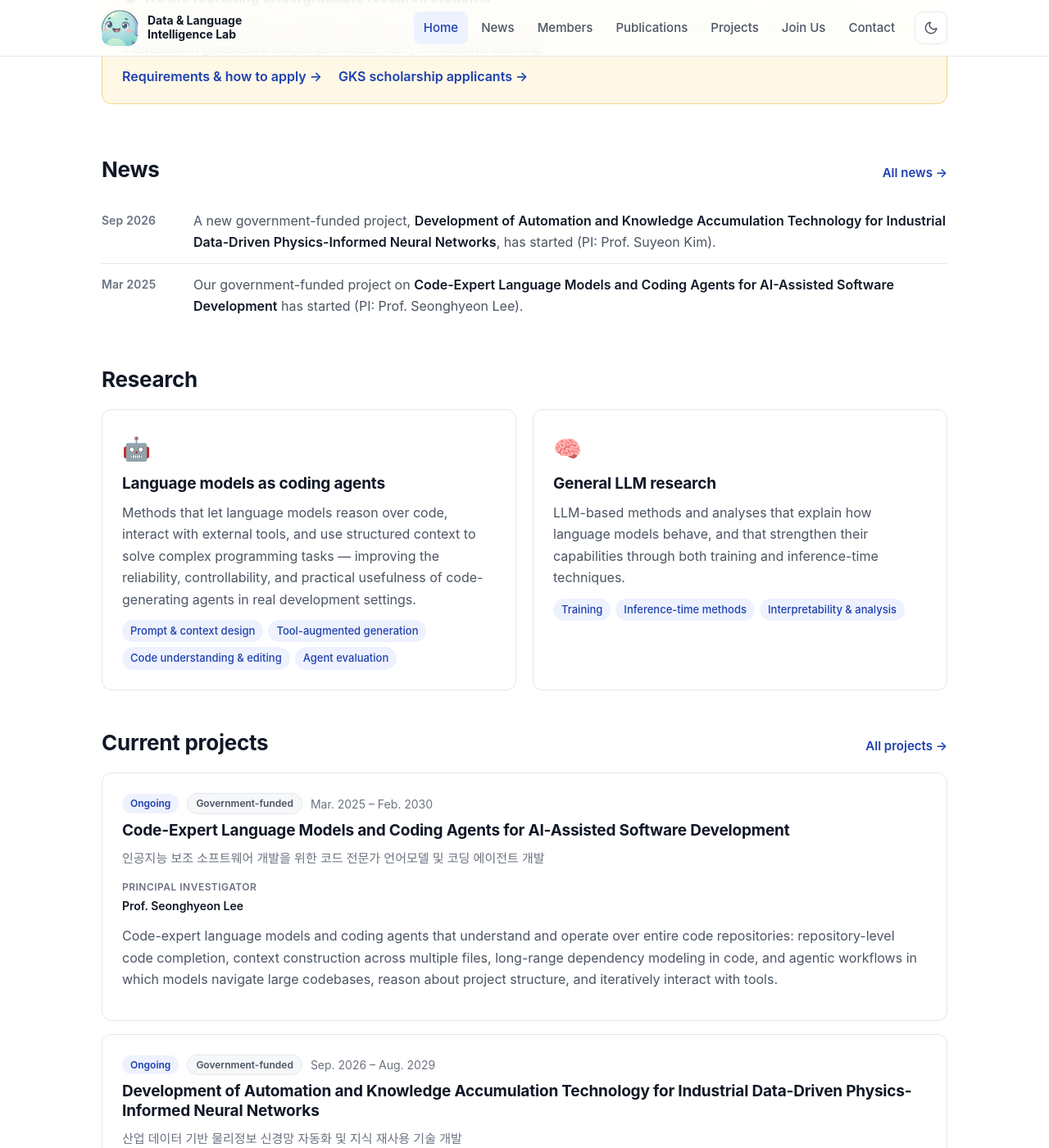
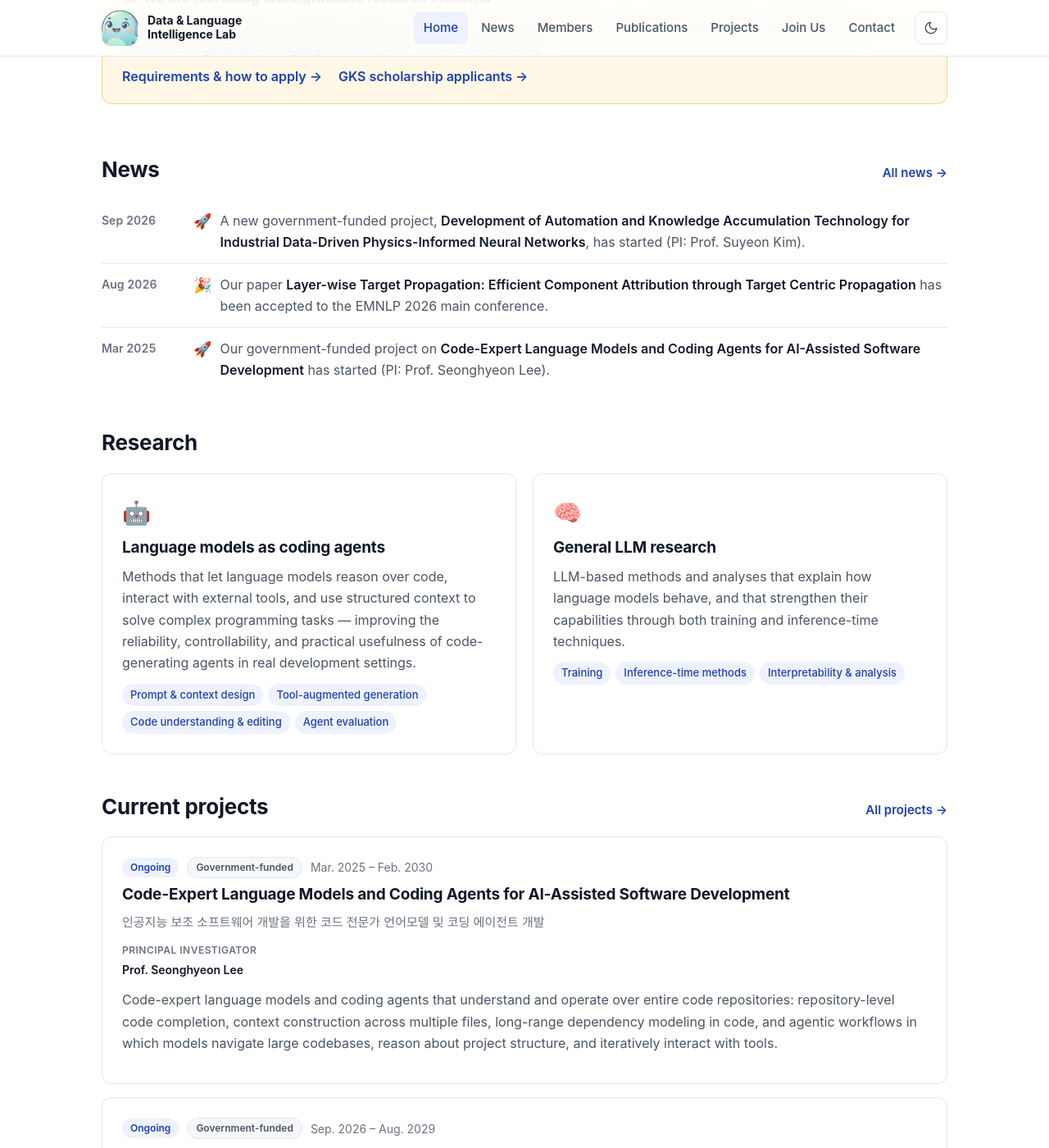
Before and after one commit to knu-dli/knu-dli.github.io, a Jekyll site: the page built from index.html, in a window 1280 px wide and 1400 px high, scrolled down 584 px. Shown: the whole window at 82% size. Built offline with Jekyll 4.4.1, drawn with Linux system fonts in a browser that asks for light colours; some web fonts are replaced.

Commit message:
News: add EMNLP 2026 acceptance and emoji icons
Co-Authored-By: Claude Opus 5.5 <noreply@anthropic.com>

```diff
--- a/_data/news.yml
+++ b/_data/news.yml
@@ -1,5 +1,11 @@
-# Newest first. date: YYYY-MM-DD (shown as "Mon YYYY"). text may contain HTML links.
+# Newest first. date: YYYY-MM-DD (shown as "Mon YYYY"). Quote text (it may contain colons and HTML).
+# icon: one emoji, e.g. 🎉 paper accepted · 📄 paper published · 🚀 project started · 🏆 award · 👋 new member · 🎓 graduation
 - date: 2026-09-01
+  icon: 🚀
   text: "A new government-funded project, <em>Development of Automation and Knowledge Accumulation Technology for Industrial Data-Driven Physics-Informed Neural Networks</em>, has started (PI: Prof. Suyeon Kim)."
+- date: 2026-08-01
+  icon: 🎉
+  text: "Our paper <em>Layer-wise Target Propagation: Efficient Component Attribution through Target Centric Propagation</em> has been accepted to the EMNLP 2026 main conference."
 - date: 2025-03-01
+  icon: 🚀
   text: "Our government-funded project on <em>Code-Expert Language Models and Coding Agents for AI-Assisted Software Development</em> has started (PI: Prof. Seonghyeon Lee)."
--- a/_includes/news-list.html
+++ b/_includes/news-list.html
@@ -2,7 +2,7 @@
   {% for n in include.items %}
   <li>
     <time datetime="{{ n.date | date: '%Y-%m-%d' }}">{{ n.date | date: '%b %Y' }}</time>
-    <p>{{ n.text }}</p>
+    <p>{% if n.icon %}<span class="news-icon" aria-hidden="true">{{ n.icon }}</span>{% endif %}<span>{{ n.text }}</span></p>
   </li>
   {% endfor %}
 </ul>
--- a/assets/css/style.css
+++ b/assets/css/style.css
@@ -267,7 +267,8 @@ img { max-width: 100%; display: block; }
 .news-list li { display: grid; grid-template-columns: 96px 1fr; gap: 16px; padding: 12px 0; border-bottom: 1px solid var(--border); }
 .news-list li:last-child { border-bottom: 0; }
 .news-list time { color: var(--text-faint); font-size: 14px; font-weight: 600; font-variant-numeric: tabular-nums; padding-top: 1px; }
-.news-list p { margin: 0; color: var(--text-muted); }
+.news-list p { margin: 0; color: var(--text-muted); display: flex; gap: 10px; align-items: flex-start; }
+.news-icon { flex-shrink: 0; font-size: 18px; line-height: 1.5; }
 .news-list em { color: var(--text); font-style: normal; font-weight: 600; }
 @media (max-width: 640px) { .news-list li { grid-template-columns: 1fr; gap: 2px; } }
 
```
